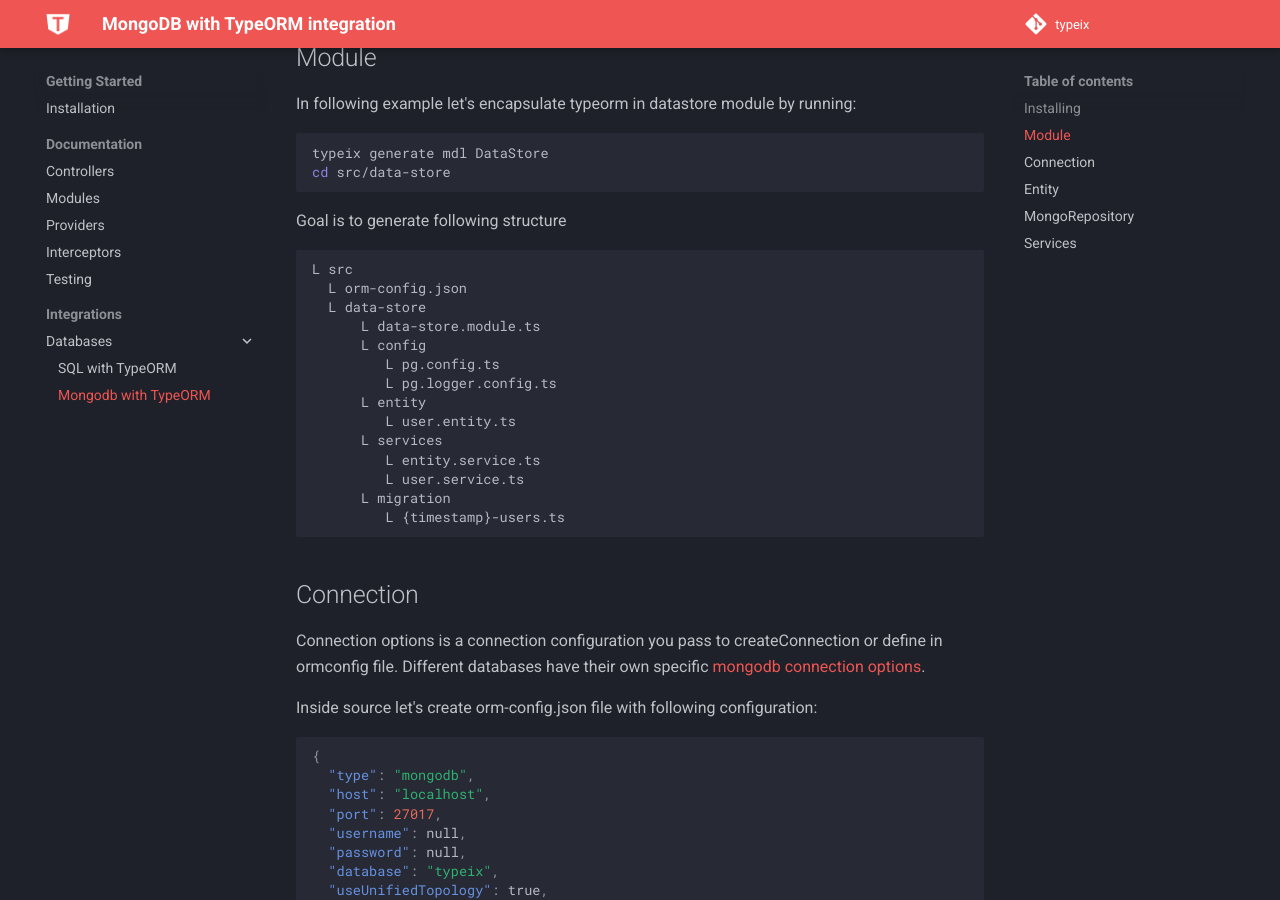
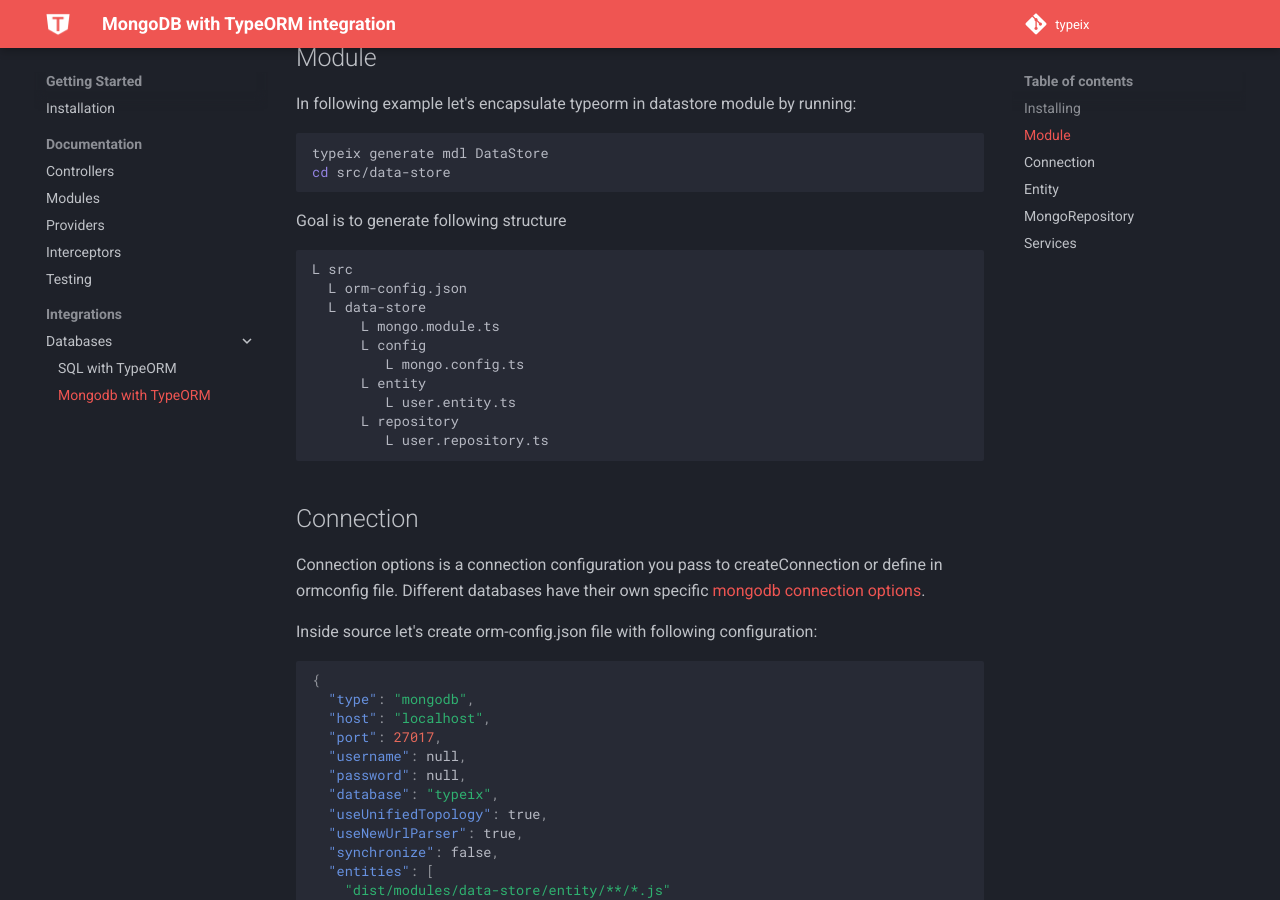
Before and after one commit to typeix/typeix.github.io, an MkDocs documentation site: the page built from docs/documentation/type-orm-mongo.md, in a window 1280 px wide and 900 px high, scrolled down 798 px. Built offline with MkDocs 1.6.1 and Material for MkDocs 9.7.7, drawn with Linux system fonts in a browser that asks for light colours; comment, search, counter and statistics services are not loaded.

Commit message:
docs: update of typeorm docs

````diff
--- a/docs/documentation/type-orm-mongo.md
+++ b/docs/documentation/type-orm-mongo.md
@@ -47,17 +47,13 @@
 L src
   L orm-config.json
   L data-store
-      L data-store.module.ts
+      L mongo.module.ts
       L config
-         L pg.config.ts
-         L pg.logger.config.ts
+         L mongo.config.ts
       L entity
          L user.entity.ts
-      L services
-         L entity.service.ts
-         L user.service.ts
-      L migration
-         L {timestamp}-users.ts
+      L repository
+         L user.repository.ts
 ```
 
 ## Connection
````
Also changed, not shown: docs/documentation/type-orm.md (+3 -4 lines).
